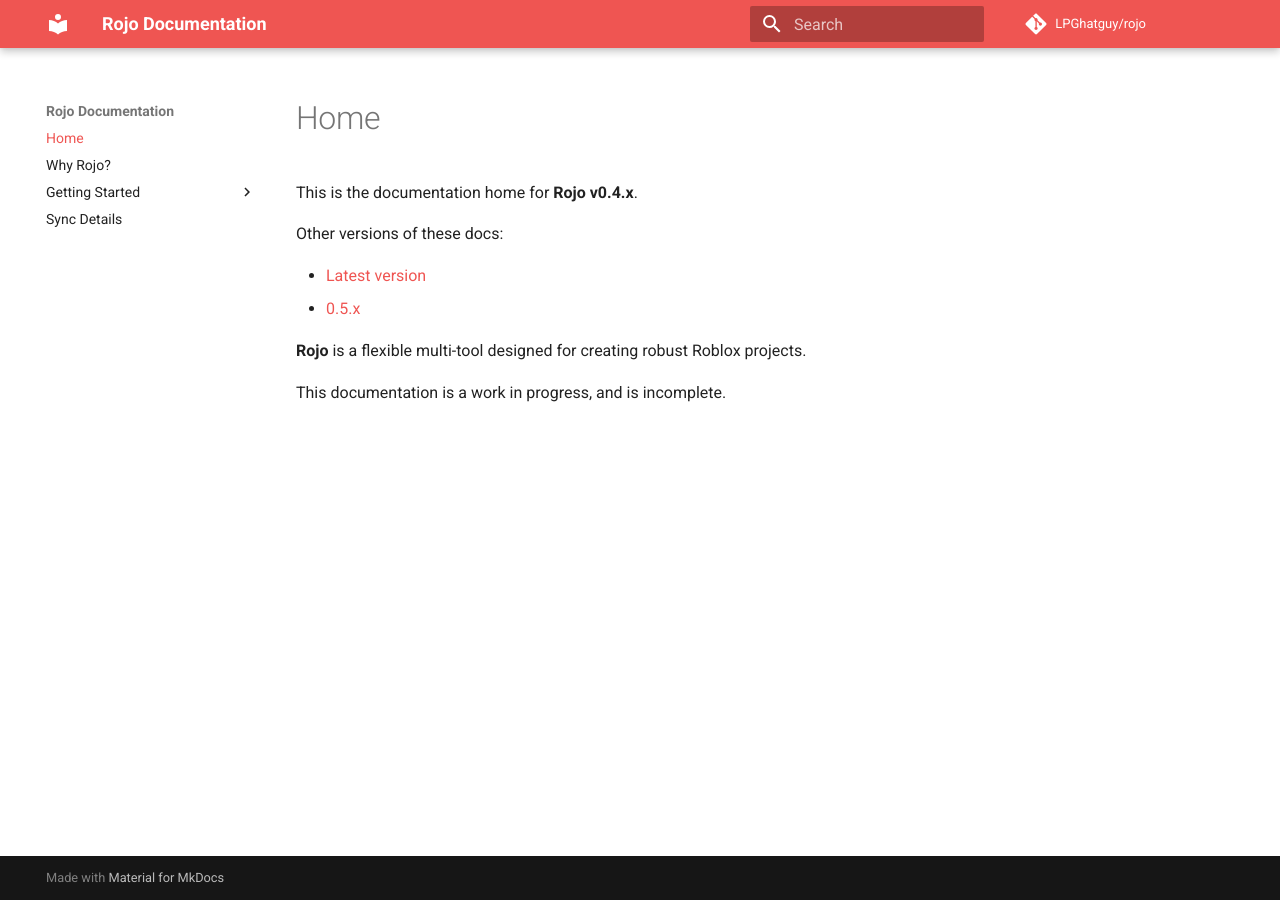
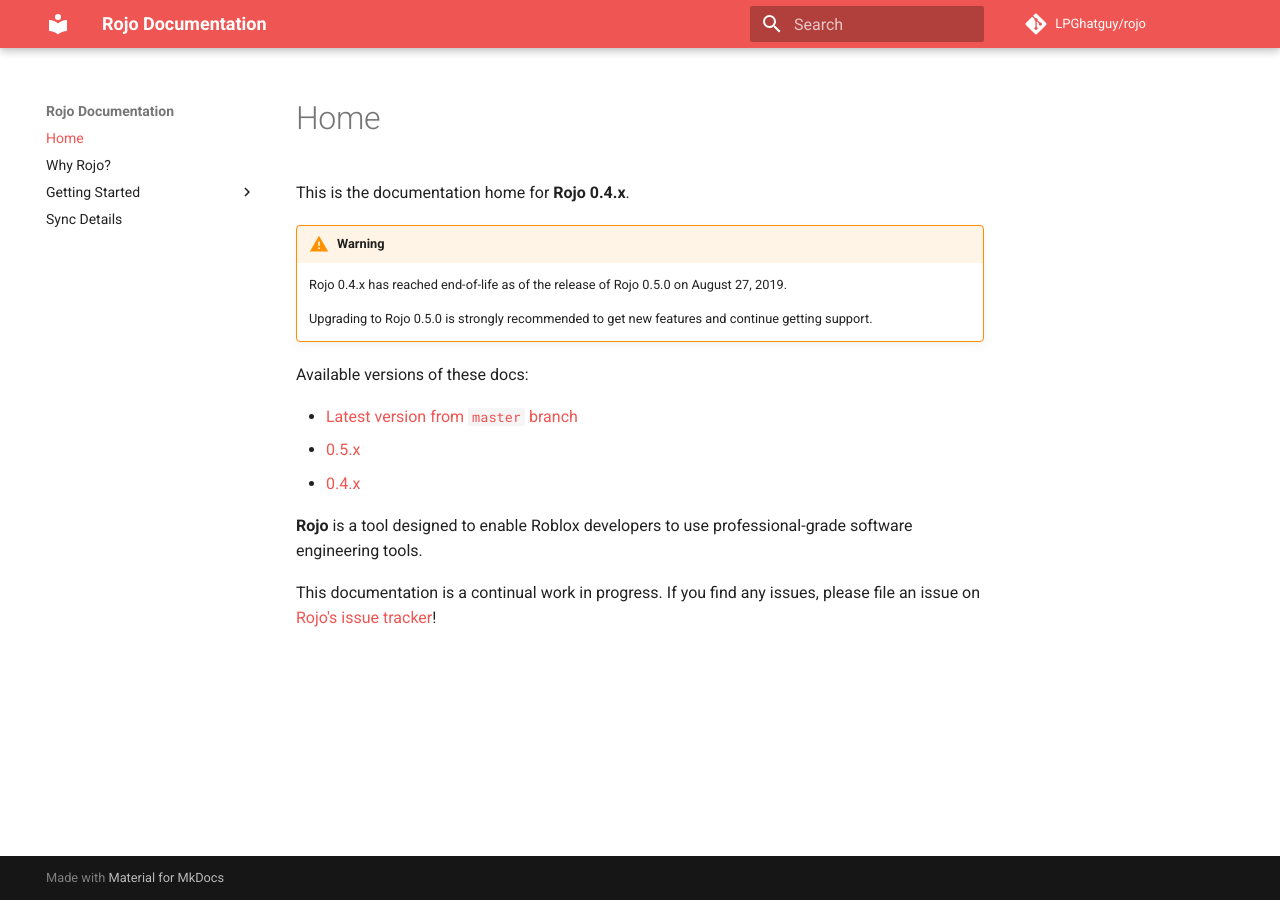
Before and after one commit to rojo-rbx/rojo, an MkDocs documentation site: the page built from docs/index.md, in a window 1280 px wide. Built offline with MkDocs 1.6.1 and Material for MkDocs 9.7.7, drawn with Linux system fonts in a browser that asks for light colours; comment, search, counter and statistics services are not loaded; old or Windows-style settings are respelled for this version of MkDocs.

Commit message:
Add notice about 0.4.x end-of-life. Closes #235.

```diff
--- a/docs/index.md
+++ b/docs/index.md
@@ -1,11 +1,16 @@
-# Home
-This is the documentation home for **Rojo v0.4.x**.
+This is the documentation home for **Rojo 0.4.x**.
 
-Other versions of these docs:
+!!! warning
+    Rojo 0.4.x has reached end-of-life as of the release of Rojo 0.5.0 on August 27, 2019.
 
-* [Latest version](https://lpghatguy.github.io/rojo)
-* [0.5.x](https://lpghatguy.github.io/rojo/0.5.x)
+    Upgrading to Rojo 0.5.0 is strongly recommended to get new features and continue getting support.
 
-**Rojo** is a flexible multi-tool designed for creating robust Roblox projects.
+Available versions of these docs:
 
-This documentation is a work in progress, and is incomplete.
+* [Latest version from `master` branch](https://rojo.space/docs/latest)
+* [0.5.x](https://rojo.space/docs/0.5.x)
+* [0.4.x](https://rojo.space/docs/0.4.x)
+
+**Rojo** is a tool designed to enable Roblox developers to use professional-grade software engineering tools.
+
+This documentation is a continual work in progress. If you find any issues, please file an issue on [Rojo's issue tracker](https://github.com/rojo-rbx/rojo/issues)!
--- a/mkdocs.yml
+++ b/mkdocs.yml
@@ -9,7 +9,7 @@
     primary: 'Red'
     accent: 'Red'
 
-pages:
+nav:
   - Home: index.md
   - Why Rojo?: why-rojo.md
   - Getting Started:
```
